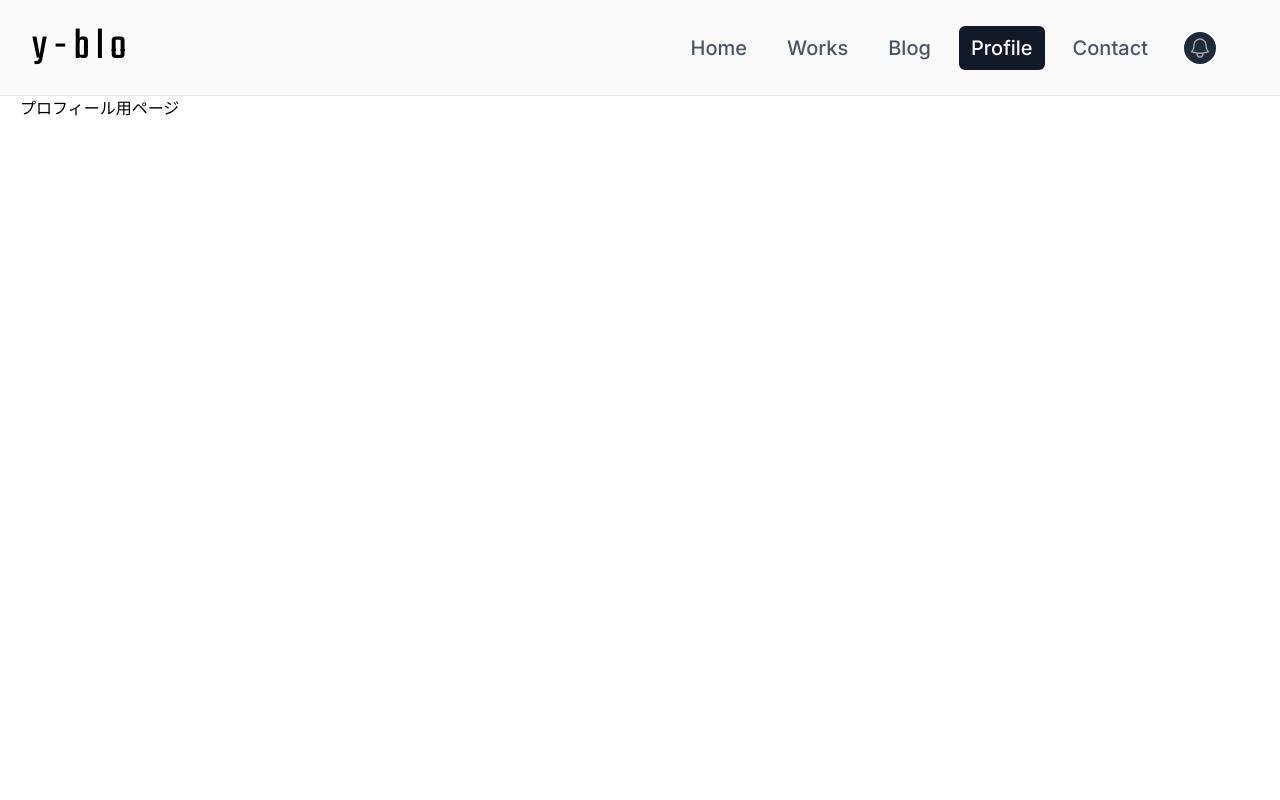
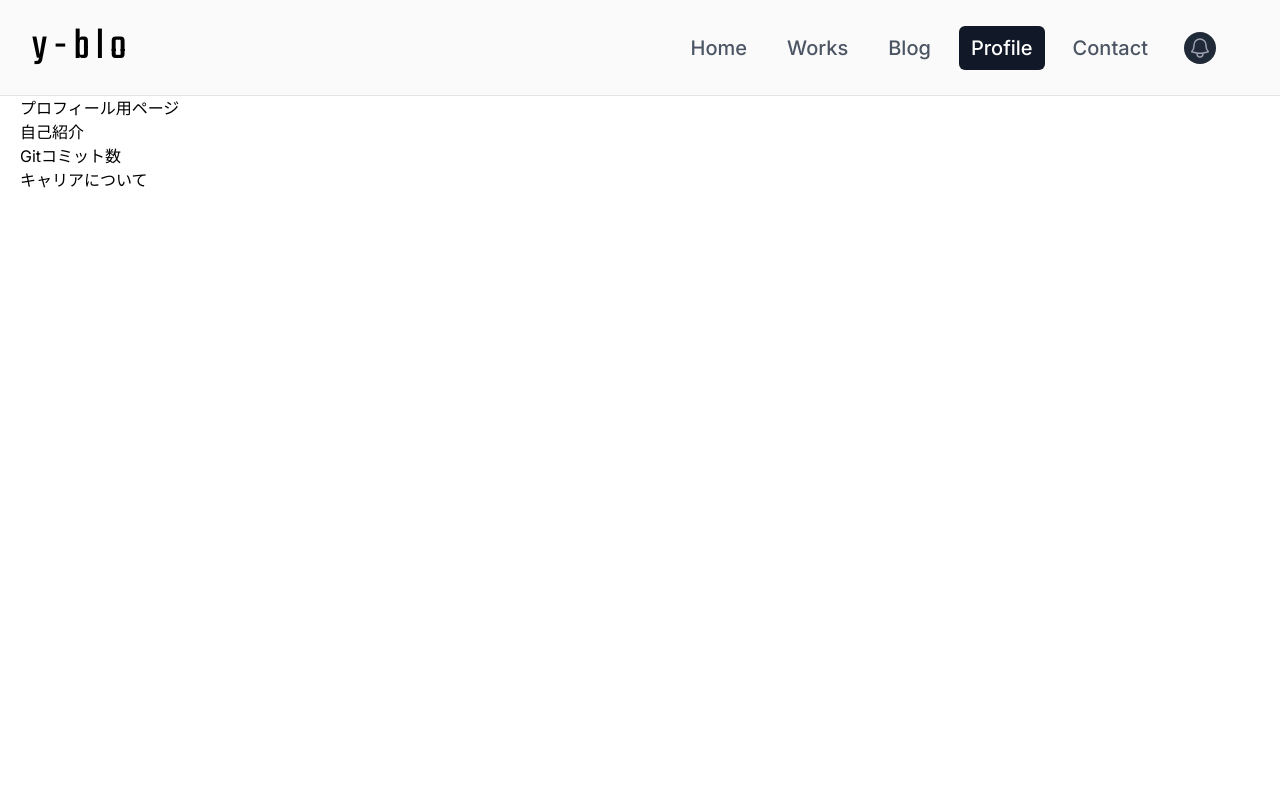
Before and after one commit to kounosukeshibata/y-blo, a Next.js app: page /profile in a window 1280 px wide. Shown: the top 800 px of the page. Built offline with nearby package versions, Linux system fonts and the light colour scheme; a web font is replaced by a local one.

Commit message:
各ページの空のコンポーネントのみ作成

```diff
--- /dev/null
+++ b/src/app/_components/Career.tsx
@@ -0,0 +1,5 @@
+const Career = () => {
+  return <h3>キャリアについて</h3>
+}
+
+export default Career
--- /dev/null
+++ b/src/app/_components/Collection.tsx
@@ -0,0 +1,5 @@
+const Collection = () => {
+  return <h3>作品集</h3>
+}
+
+export default Collection
--- /dev/null
+++ b/src/app/_components/Github.tsx
@@ -0,0 +1,5 @@
+const Github = () => {
+  return <h3>Gitコミット数</h3>
+}
+
+export default Github
--- /dev/null
+++ b/src/app/_components/MailContact.tsx
@@ -0,0 +1,5 @@
+const MailContact = () => {
+  return <h3>メールの問い合わせフォーム</h3>
+}
+
+export default MailContact
--- /dev/null
+++ b/src/app/_components/OthersContact.tsx
@@ -0,0 +1,5 @@
+const OthersContact = () => {
+  return <h3>その他の問い合わせ先</h3>
+}
+
+export default OthersContact
--- /dev/null
+++ b/src/app/_components/SelfIntroduction.tsx
@@ -0,0 +1,5 @@
+const SelfIntroduction = () => {
+  return <h3>自己紹介</h3>
+}
+
+export default SelfIntroduction
--- a/src/app/contact/page.tsx
+++ b/src/app/contact/page.tsx
@@ -4,6 +4,8 @@ const Page = () => {
   return (
     <Container>
       <h1>お問い合わせ用ページ</h1>
+      <MailContact />
+      <OthersContact />
     </Container>
   )
 }
--- a/src/app/profile/page.tsx
+++ b/src/app/profile/page.tsx
@@ -1,9 +1,15 @@
+import Career from '@/app/_components/Career'
 import Container from '@/app/_components/container'
+import Github from '@/app/_components/Github'
+import SelfIntroduction from '@/app/_components/SelfIntroduction'
 
 const Page = () => {
   return (
     <Container>
       <h1>プロフィール用ページ</h1>
+      <SelfIntroduction />
+      <Github />
+      <Career />
     </Container>
   )
 }
--- a/src/app/works/page.tsx
+++ b/src/app/works/page.tsx
@@ -1,9 +1,11 @@
+import Collection from '@/app/_components/Collection'
 import Container from '@/app/_components/container'
 
 const Page = () => {
   return (
     <Container>
       <h1>Works用ページ</h1>
+      <Collection />
     </Container>
   )
 }
```
